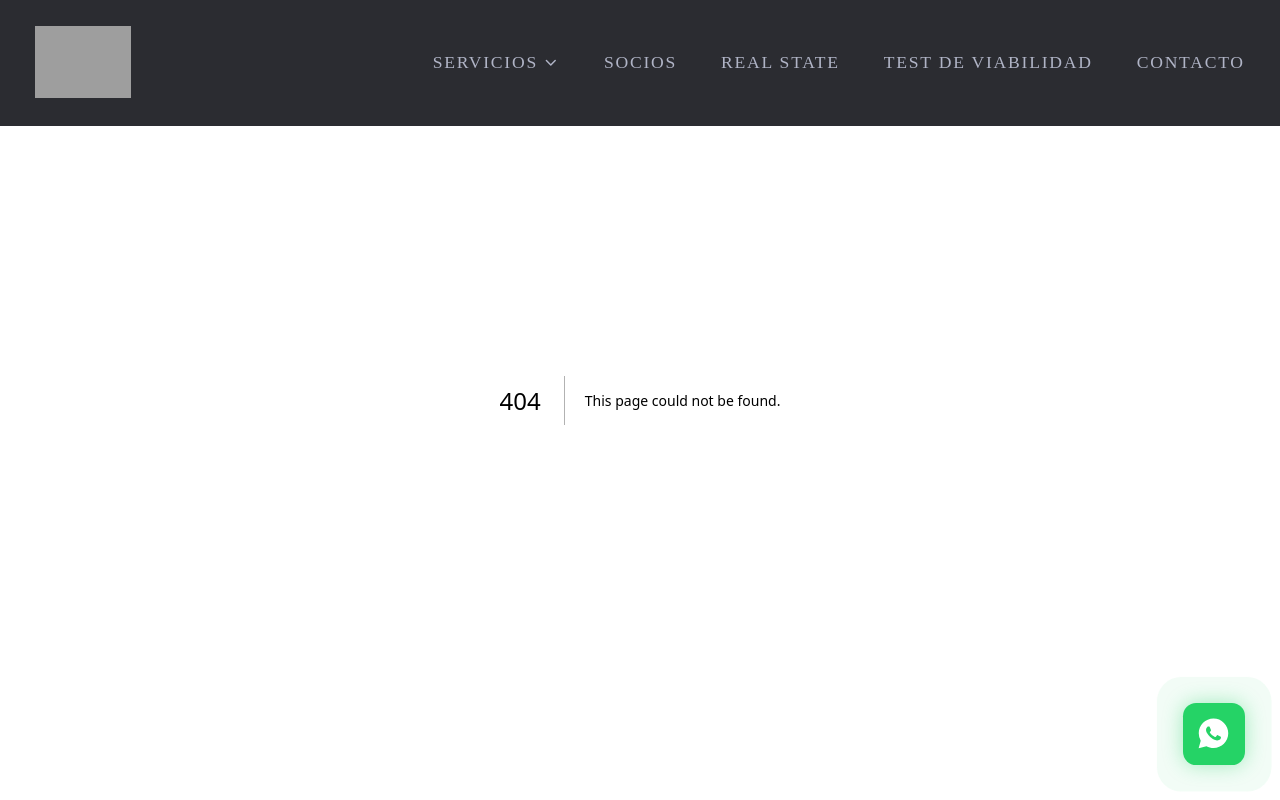
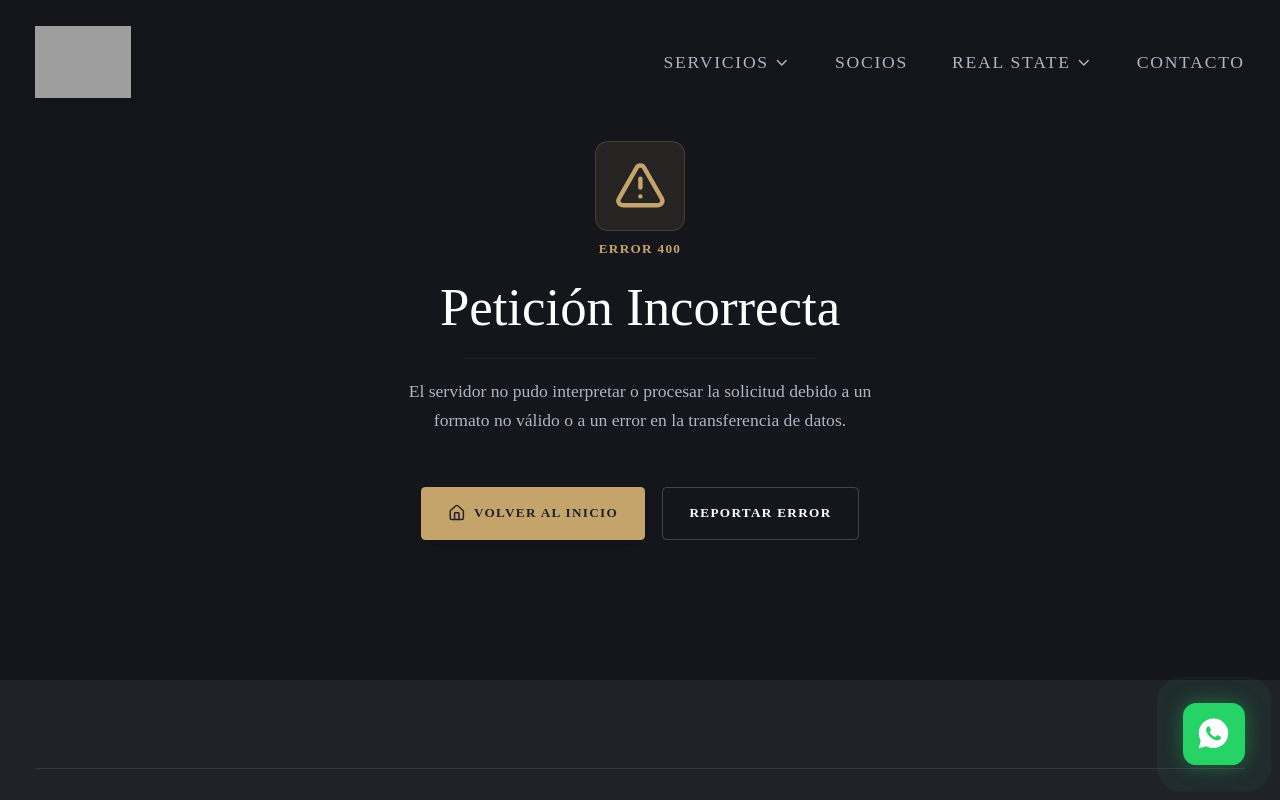
Before and after one commit to Turok2099/bpb-abogados, a Next.js app: page /400 in a window 1280 px wide. Before the commit this address had no page. Shown: the top 800 px of the page. Built offline with nearby package versions, Linux system fonts and the light colour scheme; grey boxes are pictures that could not be loaded.

Commit message:
actualizacion de navbar

```diff
--- /dev/null
+++ b/app/400/page.tsx
@@ -0,0 +1,50 @@
+import Link from 'next/link'
+import { AlertTriangle, ArrowLeft, Home } from 'lucide-react'
+
+export const metadata = {
+  title: 'Solicitud Incorrecta (400) | BPB Abogados',
+  description: 'La solicitud no pudo ser procesada por el servidor.',
+}
+
+export default function BadRequestPage() {
+  return (
+    <div className="min-h-[80vh] bg-background text-white flex items-center justify-center px-6 py-24 md:py-32">
+      <div className="max-w-xl w-full text-center space-y-8 relative">
+        {/* Glow effect */}
+        <div className="absolute top-1/2 left-1/2 -translate-x-1/2 -translate-y-1/2 w-72 h-72 bg-secondary/5 blur-3xl rounded-full -z-10"></div>
+
+        <div className="space-y-4">
+          <div className="inline-flex p-4 rounded-full bg-secondary/10 border border-secondary/20 mb-2">
+            <AlertTriangle className="w-12 h-12 text-secondary" />
+          </div>
+          <span className="block font-label text-xs uppercase tracking-widest text-secondary font-bold">
+            Error 400
+          </span>
+          <h1 className="font-headline text-4xl sm:text-5xl font-light leading-tight">
+            Petición Incorrecta
+          </h1>
+          <div className="editorial-line max-w-xs mx-auto opacity-30 my-4"></div>
+          <p className="font-body text-sm sm:text-base text-on-surface-variant leading-relaxed max-w-md mx-auto">
+            El servidor no pudo interpretar o procesar la solicitud debido a un formato no válido o a un error en la transferencia de datos.
+          </p>
+        </div>
+
+        <div className="flex flex-col sm:flex-row items-center justify-center gap-4 pt-4">
+          <Link
+            href="/"
+            className="w-full sm:w-auto inline-flex h-12 px-6 bg-secondary text-primary font-bold text-xs uppercase tracking-widest hover:bg-white transition-all duration-300 rounded-sm items-center justify-center gap-2 cursor-pointer shadow-lg"
+          >
+            <Home className="w-4 h-4" />
+            Volver al inicio
+          </Link>
+          <Link
+            href="/contacto"
+            className="w-full sm:w-auto inline-flex h-12 px-6 border border-white/20 text-white font-bold text-xs uppercase tracking-widest hover:border-secondary hover:text-secondary transition-all duration-300 rounded-sm items-center justify-center gap-2 cursor-pointer"
+          >
+            Reportar error
+          </Link>
+        </div>
+      </div>
+    </div>
+  )
+}
--- a/app/actions/auth.ts
+++ b/app/actions/auth.ts
@@ -2,6 +2,7 @@
 
 import { createClient } from '@/lib/supabase/server'
 import { revalidatePath } from 'next/cache'
+import { redirect } from 'next/navigation'
 
 export async function login(data: { email: string; password: string }) {
   const { email, password } = data
@@ -33,4 +34,5 @@ export async function logout() {
   const supabase = await createClient()
   await supabase.auth.signOut()
   revalidatePath('/', 'layout')
+  redirect('/login')
 }
--- /dev/null
+++ b/app/error.tsx
@@ -0,0 +1,65 @@
+'use client'
+
+import { useEffect } from 'react'
+import Link from 'next/link'
+import { AlertCircle, RotateCcw, Home } from 'lucide-react'
+
+export default function GlobalErrorPage({
+  error,
+  reset,
+}: {
+  error: Error & { digest?: string }
+  reset: () => void
+}) {
+  useEffect(() => {
+    // Aquí se podría reportar el error a un servicio de telemetría (ej. Sentry, Logflare)
+    console.error('Unhandled runtime error:', error)
+  }, [error])
+
+  return (
+    <div className="min-h-[80vh] bg-background text-white flex items-center justify-center px-6 py-24 md:py-32">
+      <div className="max-w-xl w-full text-center space-y-8 relative">
+        {/* Glow effect */}
+        <div className="absolute top-1/2 left-1/2 -translate-x-1/2 -translate-y-1/2 w-72 h-72 bg-error/5 blur-3xl rounded-full -z-10"></div>
+
+        <div className="space-y-4">
+          <div className="inline-flex p-4 rounded-full bg-error/10 border border-error/20 mb-2">
+            <AlertCircle className="w-12 h-12 text-error" />
+          </div>
+          <span className="block font-label text-xs uppercase tracking-widest text-error font-bold">
+            Error del Servidor
+          </span>
+          <h1 className="font-headline text-4xl sm:text-5xl font-light leading-tight">
+            Algo salió mal
+          </h1>
+          <div className="editorial-line max-w-xs mx-auto opacity-30 my-4"></div>
+          <p className="font-body text-sm sm:text-base text-on-surface-variant leading-relaxed max-w-md mx-auto">
+            Ha ocurrido un error inesperado al procesar su solicitud en nuestra plataforma. El equipo técnico ha sido notificado del incidente.
+          </p>
+          {error.digest && (
+            <p className="font-mono text-[10px] text-white/30 uppercase tracking-widest mt-2">
+              ID de error: {error.digest}
+            </p>
+          )}
+        </div>
+
+        <div className="flex flex-col sm:flex-row items-center justify-center gap-4 pt-4">
+          <button
+            onClick={() => reset()}
+            className="w-full sm:w-auto inline-flex h-12 px-6 bg-secondary text-primary font-bold text-xs uppercase tracking-widest hover:bg-white transition-all duration-300 rounded-sm items-center justify-center gap-2 cursor-pointer shadow-lg"
+          >
+            <RotateCcw className="w-4 h-4" />
+            Reintentar
+          </button>
+          <Link
+            href="/"
+            className="w-full sm:w-auto inline-flex h-12 px-6 border border-white/20 text-white font-bold text-xs uppercase tracking-widest hover:border-secondary hover:text-secondary transition-all duration-300 rounded-sm items-center justify-center gap-2 cursor-pointer"
+          >
+            <Home className="w-4 h-4" />
+            Ir al inicio
+          </Link>
+        </div>
+      </div>
+    </div>
+  )
+}
--- a/components/Navbar.tsx
+++ b/components/Navbar.tsx
@@ -18,11 +18,13 @@ const servicesList = [
 export function Navbar() {
   const [isMobileMenuOpen, setIsMobileMenuOpen] = useState(false);
   const [isServicesOpen, setIsServicesOpen] = useState(false);
+  const [isRealStateOpen, setIsRealStateOpen] = useState(false);
 
   const toggleMobileMenu = () => {
     setIsMobileMenuOpen(!isMobileMenuOpen);
     if (isMobileMenuOpen) {
       setIsServicesOpen(false);
+      setIsRealStateOpen(false);
     }
   };
 
@@ -37,7 +39,7 @@ export function Navbar() {
         <nav className="hidden md:flex items-center gap-10">
 
           <div className="relative group">
-            <button className="flex items-center gap-1 text-on-surface-variant hover:text-secondary text-base tracking-widest transition-all duration-300 uppercase focus:outline-none">
+            <button className="flex items-center gap-1 text-on-surface-variant hover:text-secondary text-base tracking-widest transition-all duration-300 uppercase focus:outline-none cursor-pointer">
               SERVICIOS
               <ChevronDown className="w-4 h-4 transition-transform group-hover:rotate-180" />
             </button>
@@ -66,18 +68,31 @@ export function Navbar() {
           >
             SOCIOS
           </Link>
+
+          {/* REAL STATE Dropdown */}
+          <div className="relative group">
+            <button className="flex items-center gap-1 text-on-surface-variant hover:text-secondary text-base tracking-widest transition-all duration-300 uppercase focus:outline-none cursor-pointer">
+              REAL STATE
+              <ChevronDown className="w-4 h-4 transition-transform group-hover:rotate-180" />
+            </button>
+            <div className="absolute top-full left-0 pt-4 opacity-0 pointer-events-none group-hover:opacity-100 group-hover:pointer-events-auto transition-all duration-300">
+              <div className="bg-surface border border-outline-variant/10 shadow-xl rounded-sm py-2 w-64 flex flex-col">
                 <Link
-            className="text-on-surface-variant hover:text-secondary text-base tracking-widest transition-all duration-300"
                   href="/infraestructura"
+                  className="px-6 py-3 text-base tracking-wider text-white/70 hover:text-secondary hover:bg-white/5 transition-colors"
                 >
-            REAL STATE
+                  Infraestructura
                 </Link>
                 <Link
-            className="text-on-surface-variant hover:text-secondary text-base tracking-widest transition-all duration-300"
                   href="/test-de-viabilidad"
+                  className="px-6 py-3 text-base tracking-wider text-white/70 hover:text-secondary hover:bg-white/5 transition-colors"
                 >
-            TEST DE VIABILIDAD
+                  Test de Viabilidad
                 </Link>
+              </div>
+            </div>
+          </div>
+
           <Link
             className="text-on-surface-variant hover:text-secondary text-base tracking-widest transition-all duration-300"
             href="/contacto"
@@ -100,10 +115,11 @@ export function Navbar() {
       {isMobileMenuOpen && (
         <div className="md:hidden absolute top-full left-0 w-full max-h-[85vh] overflow-y-auto bg-surface border-b border-outline-variant/10 shadow-xl flex flex-col py-6 px-6 gap-6">
 
+          {/* Mobile Servicios Dropdown */}
           <div className="border-b border-white/10 pb-4">
             <button
               onClick={() => setIsServicesOpen(!isServicesOpen)}
-              className="flex justify-between items-center w-full text-white text-sm font-bold tracking-widest uppercase focus:outline-none text-left"
+              className="flex justify-between items-center w-full text-white text-sm font-bold tracking-widest uppercase focus:outline-none text-left cursor-pointer"
             >
               <span>SERVICIOS</span>
               <ChevronDown className={`w-4 h-4 text-white/70 transition-transform duration-300 ${isServicesOpen ? "rotate-180" : ""}`} />
@@ -135,20 +151,36 @@ export function Navbar() {
           >
             SOCIOS
           </Link>
+
+          {/* Mobile REAL STATE Dropdown */}
+          <div className="border-b border-white/10 pb-4">
+            <button
+              onClick={() => setIsRealStateOpen(!isRealStateOpen)}
+              className="flex justify-between items-center w-full text-white text-sm font-bold tracking-widest uppercase focus:outline-none text-left cursor-pointer"
+            >
+              <span>REAL STATE</span>
+              <ChevronDown className={`w-4 h-4 text-white/70 transition-transform duration-300 ${isRealStateOpen ? "rotate-180" : ""}`} />
+            </button>
+            {isRealStateOpen && (
+              <div className="flex flex-col pl-4 gap-3.5 mt-4 transition-all duration-300">
                 <Link
-            className="text-white text-sm font-bold tracking-widest border-b border-white/10 pb-4 transition-colors hover:text-secondary"
+                  href="/infraestructura"
+                  onClick={toggleMobileMenu}
+                  className="text-xs text-white/70 hover:text-secondary tracking-wider uppercase transition-colors"
+                >
+                  Infraestructura
+                </Link>
+                <Link
                   href="/test-de-viabilidad"
                   onClick={toggleMobileMenu}
+                  className="text-xs text-white/70 hover:text-secondary tracking-wider uppercase transition-colors"
                 >
-            TEST DE VIABILIDAD
+                  Test de Viabilidad
                 </Link>
-          <Link
-            className="text-white text-sm font-bold tracking-widest border-b border-white/10 pb-4 transition-colors hover:text-secondary"
-            href="/infraestructura"
-            onClick={toggleMobileMenu}
-          >
-            REAL STATE
-          </Link>
+              </div>
+            )}
+          </div>
+
           <Link
             className="text-white text-sm font-bold tracking-widest border-b border-white/10 pb-4 transition-colors hover:text-secondary"
             href="/contacto"
```
Lines whose indentation alone changed are shown as unchanged.
